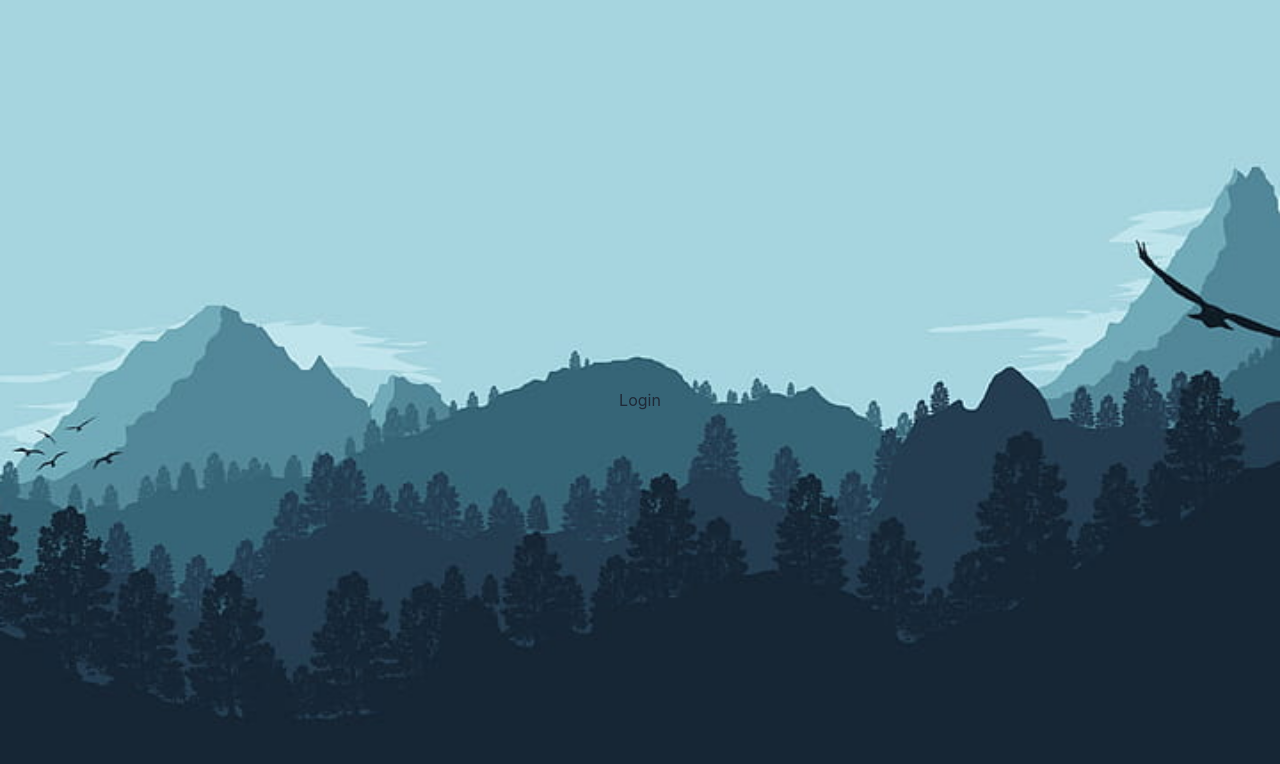
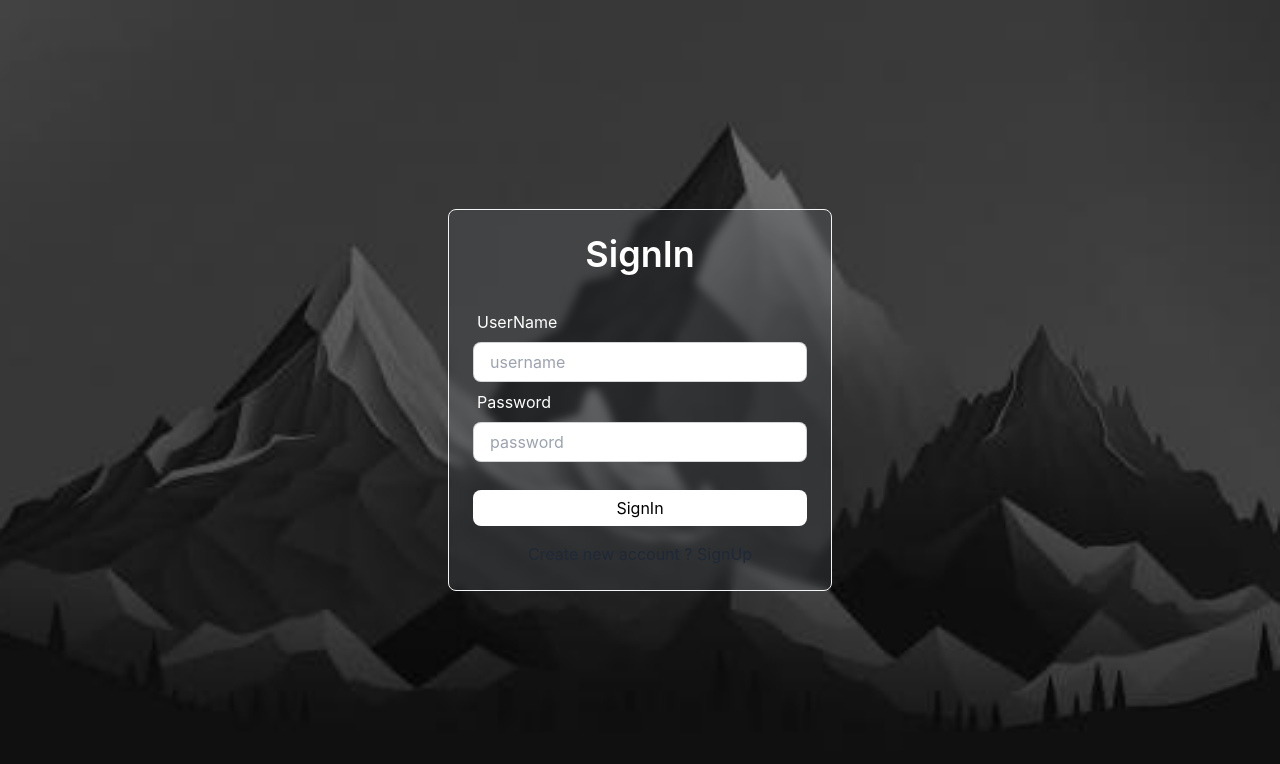
Before and after one commit to wahid6313/Chat, a React (Create React App) app in the folder frontend/: page /login in a window 1280 px wide. Shown: the top 764 px of the page. Built offline with nearby package versions, Linux system fonts and the light colour scheme.

Commit message:
signUp section

```diff
--- a/frontend/src/App.js
+++ b/frontend/src/App.js
@@ -20,7 +20,7 @@ const router = createBrowserRouter([
 
 function App() {
   return (
-    <div className=" h-screen flex items-center justify-center ">
+    <div className="px-60 h-screen flex items-center justify-center ">
       <RouterProvider router={router} />
     </div>
   );
--- a/frontend/src/components/Login.jsx
+++ b/frontend/src/components/Login.jsx
@@ -1,7 +1,53 @@
 import React from "react";
+import { Link } from "react-router-dom";
 
 function Login() {
-  return <div>Login</div>;
+  return (
+    <div className="min-w-96 mx-auto">
+      <div className="w-full p-6 rounded-lg bg-gray-400 bg-clip-padding backdrop-filter backdrop-blur-sm bg-opacity-10 border border-gray-100">
+        <h1 className="text-4xl text-center font-semibold text-white mb-7">
+          SignIn
+        </h1>
+        <form action="">
+          <div>
+            <label className="label">
+              <span className="text-base label-text text-white ">UserName</span>
+            </label>
+            <input
+              type="text"
+              placeholder="username"
+              className="w-full h-10 input input-bordered text-white"
+            ></input>
+          </div>
+          <div>
+            <label className="label">
+              <span className="text-base label-text text-white ">Password</span>
+            </label>
+            <input
+              type="password"
+              placeholder="password"
+              className="w-full h-10 input input-bordered text-white"
+            ></input>
+          </div>
+
+          <div className=" text-center mt-7">
+            <button className="w-full bg-white h-9 rounded-lg text-black hover:bg-gray-200">
+              SignIn
+            </button>
+          </div>
+          <div className="text-center mt-4">
+            <p>
+              Create new account ?
+              <Link to="/register">
+                {" "}
+                <span className="hover:text-white hover:underline">SignUp</span>
+              </Link>
+            </p>
+          </div>
+        </form>
+      </div>
+    </div>
+  );
 }
 
 export default Login;
--- a/frontend/src/index.css
+++ b/frontend/src/index.css
@@ -3,7 +3,7 @@
 @tailwind utilities;
 
 body {
-  background: url(../public/bg.png.jpg);
+  background: url(../public/bg2.jpg);
   background-size: cover;
   background-position: center;
   background-repeat: no-repeat;
```
Also changed, not shown: frontend/public/bg2.jpg (added), 1 other file (tests, documents, lock files or other folders).
